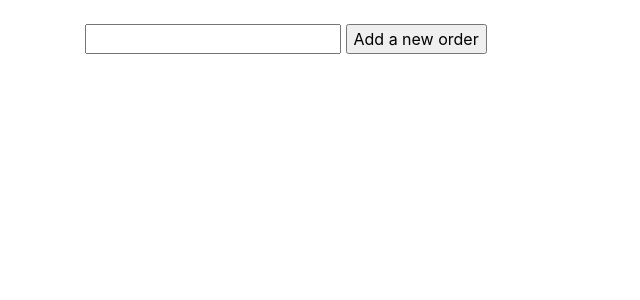
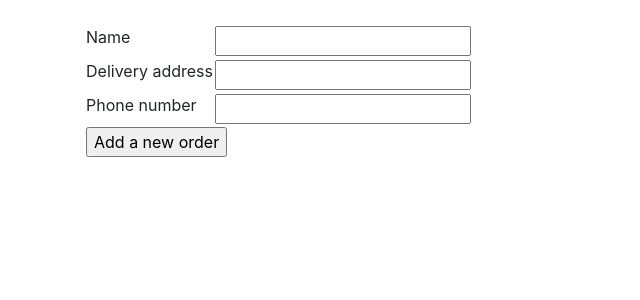
Before and after one commit to larenala/Pizzapalvelu, a Flask app: page /orders/new/ in a window 1280 px wide. Shown: the part 56-356 px from the top of the page, without its empty margins (0-640 px from the left). Run offline with Flask 2, Linux system fonts and the light colour scheme; a user stored in the database is signed in; tables that the repository leaves empty hold one stand-in row (values such as "Sample post"); some libraries are stand-ins or nearby versions.

Commit message:
changed the order form

```diff
--- a/application/templates/orders/new.html
+++ b/application/templates/orders/new.html
@@ -1,8 +1,39 @@
 {% extends "layout.html" %}
 
 {% block body %}
-<form method="POST" action="{{ url_for('orders_create') }}">
-  <input type="text" name="name"/>
-  <input type="submit" value="Add a new order"/>
+<form method="POST" action="{{ url_for('orders_send') }}">
+
+<table>
+    <tr>
+      <td>
+	{{ form.name.label }}
+      </td>
+      <td>
+	{{ form.name }}
+      </td>
+    </tr>
+    <tr>
+      <td>
+	{{ form.address.label }}
+      </td>
+      <td>
+	{{ form.address }}
+      </td>
+    </tr>
+    <tr>
+      <td>
+        {{ form.phone.label }}
+      </td>
+      <td>
+        {{ form.phone }}
+      </td>
+    </tr>
+
+    <tr>
+      <td colspan="2">
+	<input type="submit" value="Add a new order"/>
+      </td>
+    </tr>
+
 </form>
 {% endblock %}
```
